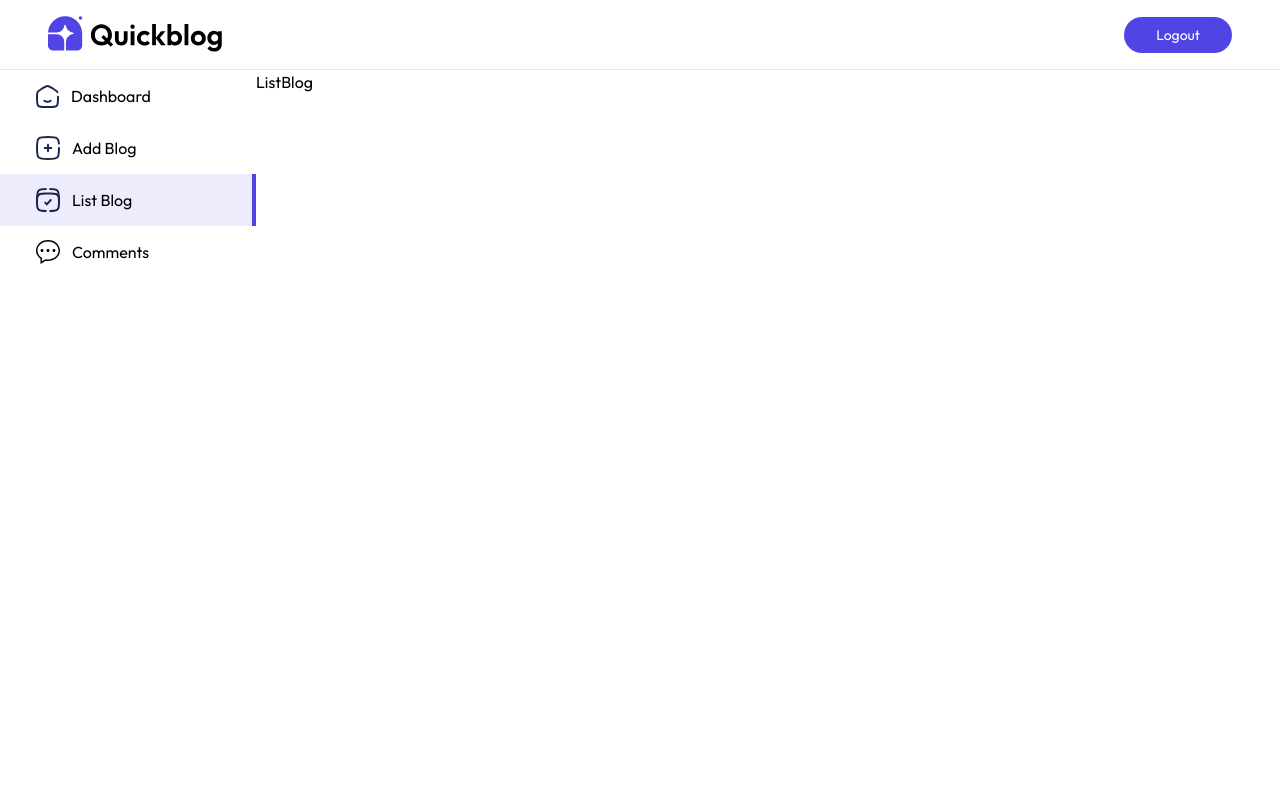
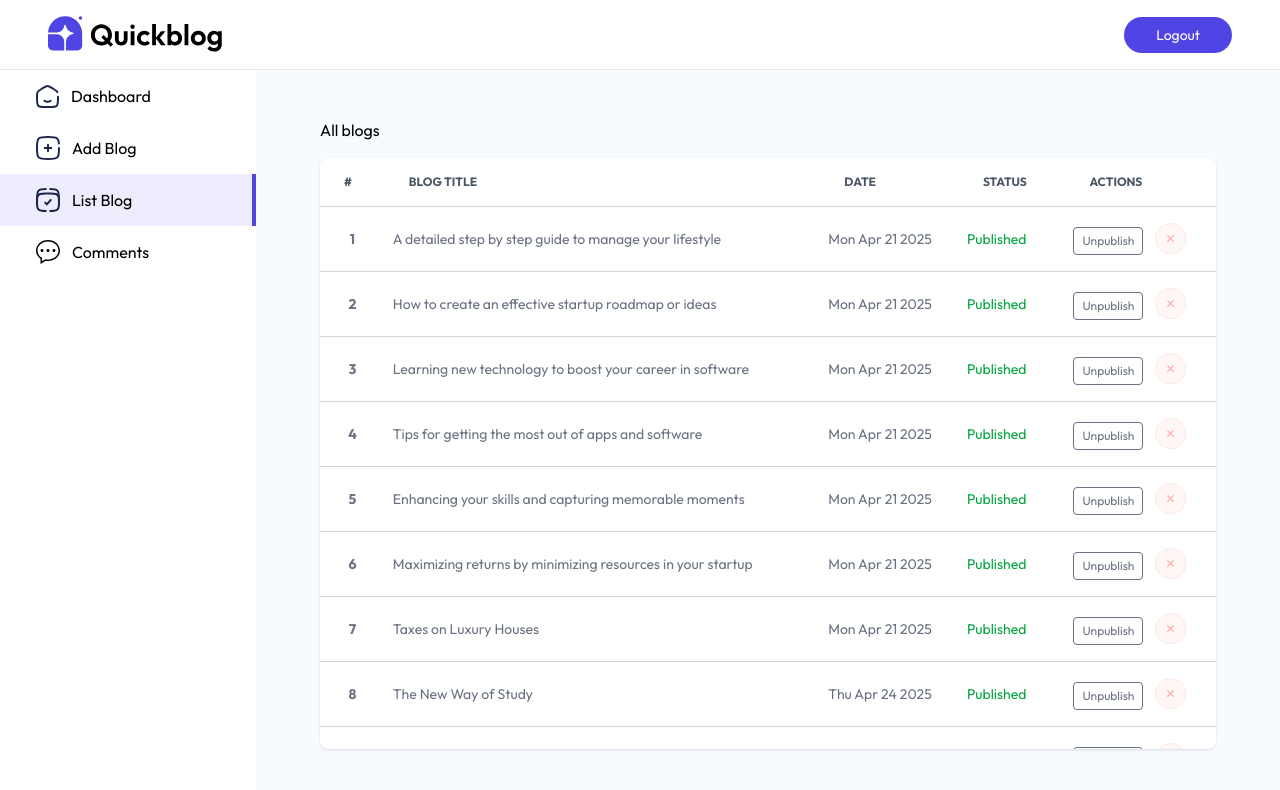
Before and after one commit to nmphat2004/Quick-Blog, a React (Vite) app in the folder frontend/: page /admin/list_blog in a window 1280 px wide. Shown: the top 790 px of the page. Built offline with nearby package versions, Linux system fonts and the light colour scheme.

Commit message:
render list blog admin

```diff
--- a/frontend/src/pages/admin/ListBlog.jsx
+++ b/frontend/src/pages/admin/ListBlog.jsx
@@ -1,7 +1,59 @@
-import React from 'react';
+import { useEffect, useState } from 'react';
+import { blog_data } from '../../assets/assets';
+import BlogTableItem from '../../components/admin/BlogTableItem';
 
 const ListBlog = () => {
-	return <div>ListBlog</div>;
+	const [blogs, setBlogs] = useState([]);
+
+	const fetchBlogs = async () => {
+		setBlogs(blog_data);
+	};
+
+	useEffect(() => {
+		fetchBlogs();
+	});
+
+	return (
+		<div className='flex-1 px-5 pt-5 sm:pt-12 sm:pl-16 bg-blue-50/50'>
+			<h1>All blogs</h1>
+
+			<div className='relative h-4/5 mt-4 max-w-4xl overflow-x-auto shadow rounded-lg scrollbar-hide bg-white'>
+				<table className='w-full text-sm text-gray-500 relative'>
+					<thead className='text-xs text-gray-600 text-left uppercase top-0 sticky z-10 bg-white'>
+						<tr>
+							<th scope='col' className='px-2 py-4 xl:px-6'>
+								#
+							</th>
+							<th scope='col' className='px-2 py-4 xl:px-6'>
+								Blog Title
+							</th>
+							<th scope='col' className='px-2 py-4 xl:px-6 max-sm:hidden'>
+								Date
+							</th>
+							<th scope='col' className='px-2 py-4 xl:px-6 max-sm:hidden'>
+								Status
+							</th>
+							<th scope='col' className='px-2 py-4 xl:px-6'>
+								Actions
+							</th>
+						</tr>
+					</thead>
+					<tbody>
+						{blogs.map((blog, index) => {
+							return (
+								<BlogTableItem
+									key={blog.id}
+									blog={blog}
+									fetchBlogs={fetchBlogs}
+									index={index + 1}
+								/>
+							);
+						})}
+					</tbody>
+				</table>
+			</div>
+		</div>
+	);
 };
 
 export default ListBlog;
```
